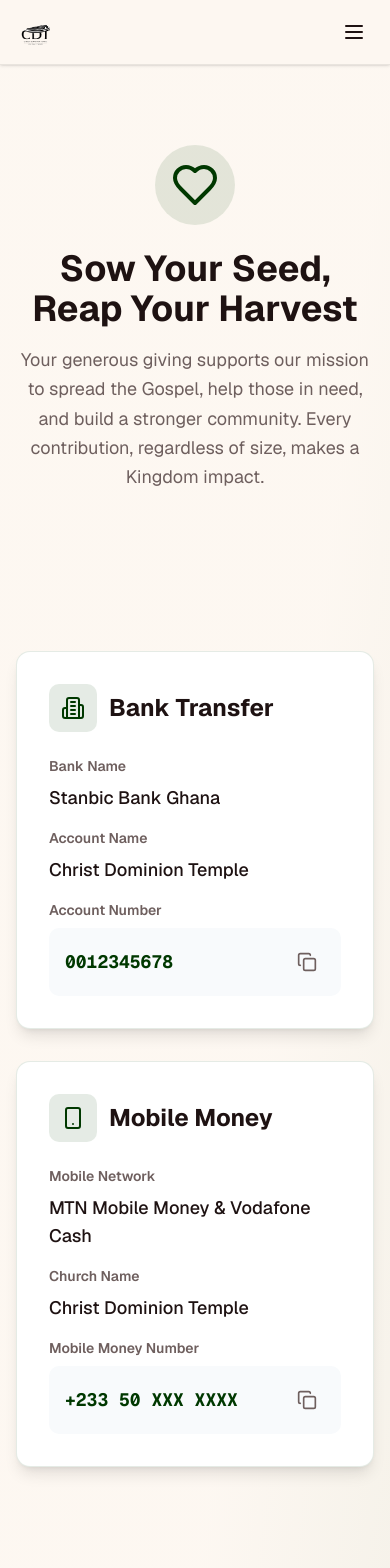
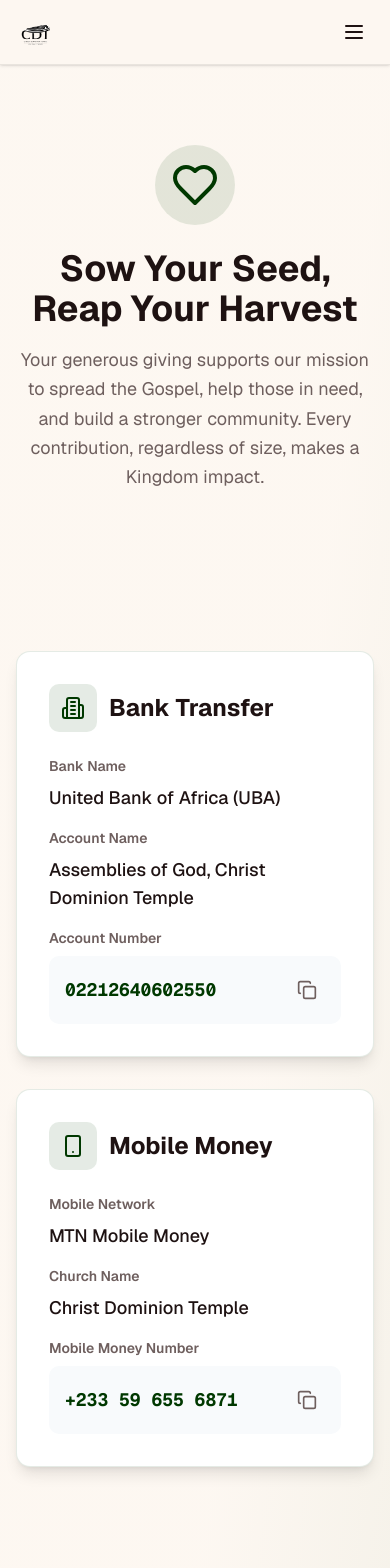
Before and after one commit to SneiTech-Inc/CDT-Website, a Next.js app: page /giving in a window 390 px wide. Shown: the top 1568 px of the page. Built offline with nearby package versions, Linux system fonts and the light colour scheme.

Commit message:
fix: update bank details and mobile money number on Giving page

```diff
--- a/app/giving/page.tsx
+++ b/app/giving/page.tsx
@@ -96,20 +96,20 @@ export default function GivingPage() {
             <div className="space-y-4">
               <div>
                 <label className="text-sm font-semibold text-muted-foreground block mb-2">Bank Name</label>
-                <p className="text-lg text-foreground font-medium">Stanbic Bank Ghana</p>
+                <p className="text-lg text-foreground font-medium">United Bank of Africa (UBA)</p>
               </div>
 
               <div>
                 <label className="text-sm font-semibold text-muted-foreground block mb-2">Account Name</label>
-                <p className="text-lg text-foreground font-medium">Christ Dominion Temple</p>
+                <p className="text-lg text-foreground font-medium">Assemblies of God, Christ Dominion Temple</p>
               </div>
 
               <div>
                 <label className="text-sm font-semibold text-muted-foreground block mb-2">Account Number</label>
                 <div className="flex items-center gap-3 bg-slate-50 dark:bg-slate-800 rounded-lg p-4">
-                  <p className="text-lg font-mono font-bold text-primary">0012345678</p>
+                  <p className="text-lg font-mono font-bold text-primary">02212640602550</p>
                   <button
-                    onClick={() => copyToClipboard("0012345678", "account")}
+                    onClick={() => copyToClipboard("02212640602550", "account")}
                     className="ml-auto p-2 hover:bg-primary/10 rounded-lg transition-colors"
                   >
                     {copiedAccount ? (
@@ -138,7 +138,7 @@ export default function GivingPage() {
             <div className="space-y-4">
               <div>
                 <label className="text-sm font-semibold text-muted-foreground block mb-2">Mobile Network</label>
-                <p className="text-lg text-foreground font-medium">MTN Mobile Money & Vodafone Cash</p>
+                <p className="text-lg text-foreground font-medium">MTN Mobile Money</p>
               </div>
 
               <div>
@@ -149,9 +149,9 @@ export default function GivingPage() {
               <div>
                 <label className="text-sm font-semibold text-muted-foreground block mb-2">Mobile Money Number</label>
                 <div className="flex items-center gap-3 bg-slate-50 dark:bg-slate-800 rounded-lg p-4">
-                  <p className="text-lg font-mono font-bold text-primary">+233 50 XXX XXXX</p>
+                  <p className="text-lg font-mono font-bold text-primary">+233 59 655 6871</p>
                   <button
-                    onClick={() => copyToClipboard("+233 50 XXX XXXX", "momo")}
+                    onClick={() => copyToClipboard("+233 59 655 6871", "momo")}
                     className="ml-auto p-2 hover:bg-primary/10 rounded-lg transition-colors"
                   >
                     {copiedMomo ? (
```
